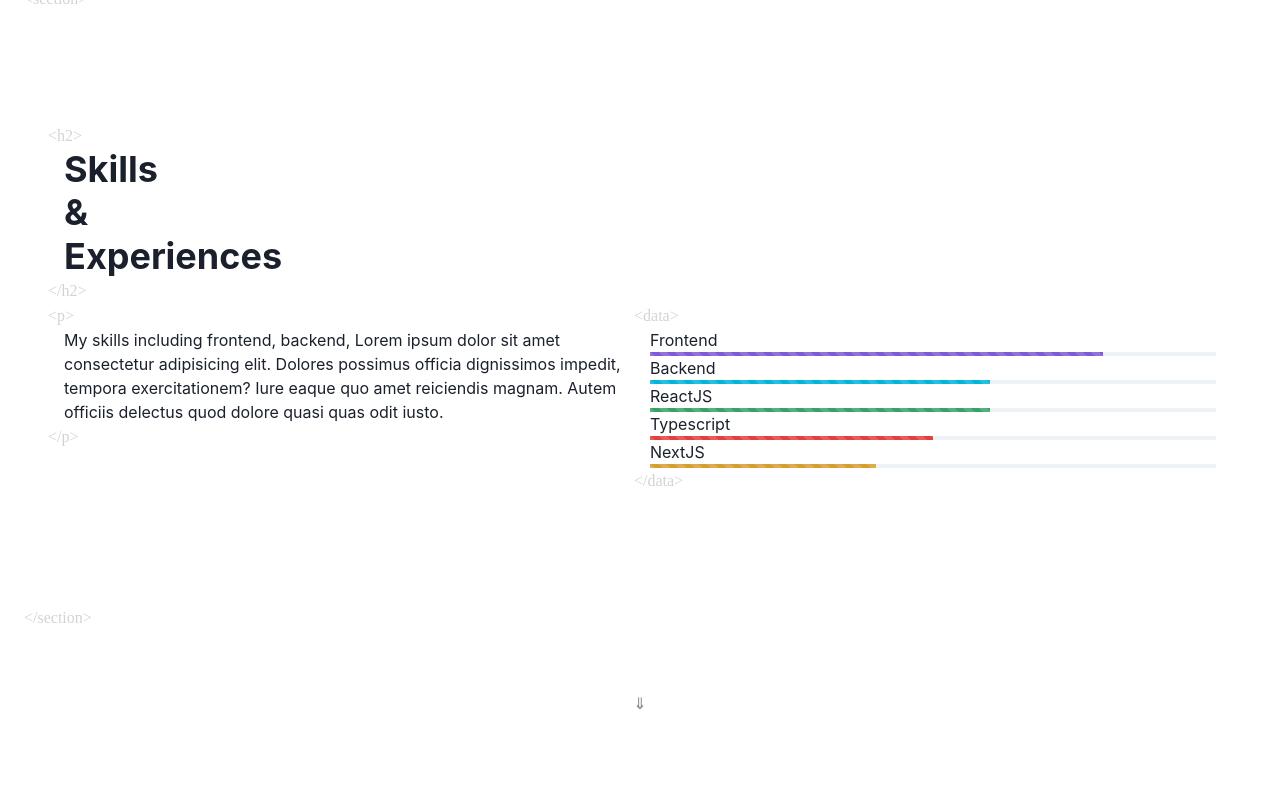
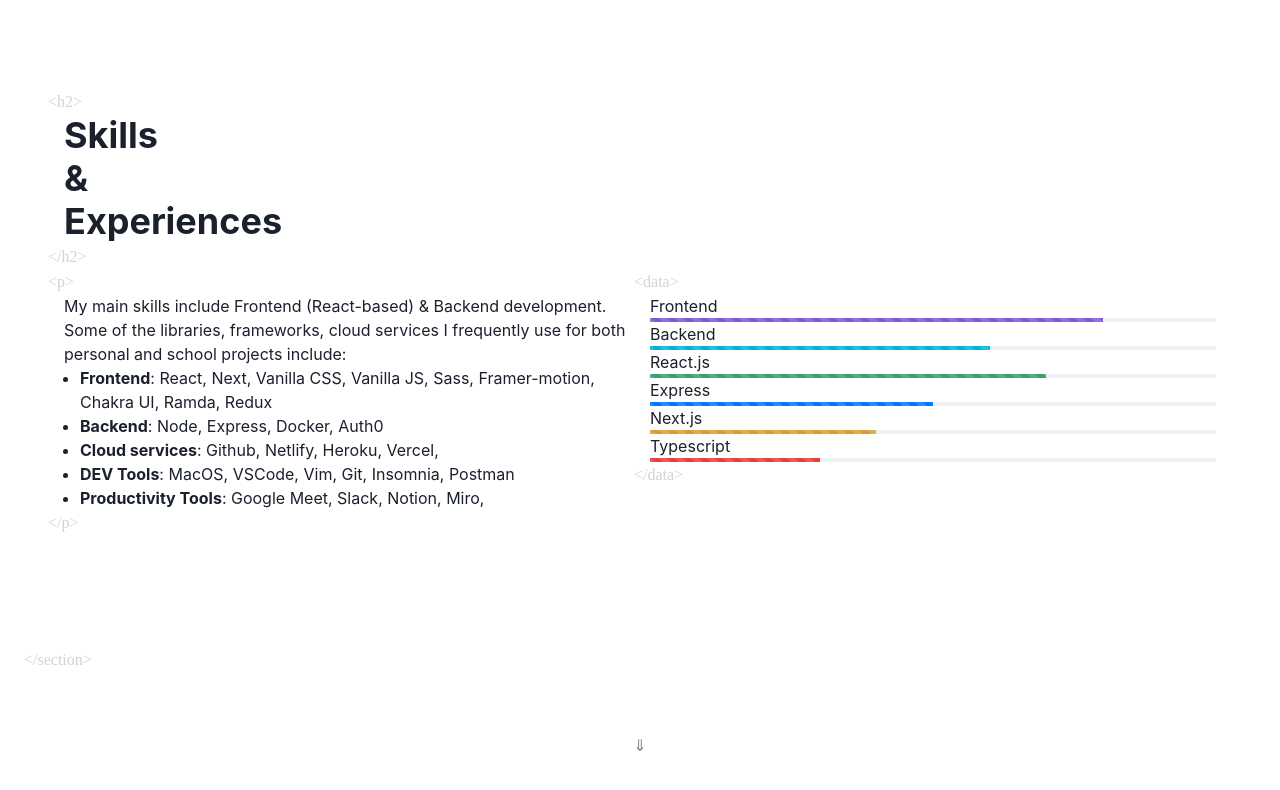
Before and after one commit to shawnsudev/ShawnSu-Portfolio, a Next.js app: page /skills in a window 1280 px wide. Shown: the top 790 px of the page. Built offline with nearby package versions, Linux system fonts and the light colour scheme; a web font is replaced by a local one.

Commit message:
add: content to skills page

```diff
--- a/components/Card.tsx
+++ b/components/Card.tsx
@@ -64,7 +64,7 @@ const Card = ({ card, w }: CardProps) => {
           <VStack spacing="1rem" textAlign="left" align="left">
             <Text>{card.description}</Text>
             <Box>
-              Stack:{" "}
+              Tech stack:{" "}
               <HStack spacing=".3rem" wrap="wrap">
                 {card.stacks.map((stack) => (
                   <Tag bg="lime">{stack}</Tag>
--- a/components/Navbar.tsx
+++ b/components/Navbar.tsx
@@ -10,7 +10,7 @@ const Navbar: NextPage = () => {
         <Logo />
         <VStack divider={<StackDivider />} spacing={4} width="100%">
           <Text></Text>
-          <NextLink href="/#landing" passHref>
+          <NextLink href="/" passHref>
             <Link color="teal.400">Home</Link>
           </NextLink>
           <NextLink href="/#about" passHref>
--- a/pages/about.tsx
+++ b/pages/about.tsx
@@ -14,7 +14,7 @@ import styles from "../styles/Home.module.css";
 const About: NextPage = () => {
   const ref = useRef(null);
   const isInView = useInView(ref, { amount: 0.3 });
-  const pageTitle = ["About me", "Page"];
+  const pageTitle = ["Me,", "Myself & I"];
 
   return (
     <Box id="about" className={styles.main}>
@@ -29,7 +29,7 @@ const About: NextPage = () => {
               <DecorativeTag content="p">
                 <FadeInItem>
                   <Text as="p">
-                    I had been a business/English tutor for international
+                    I had been a Business/English tutor for international
                     tertiary students since 2013 until the Pandemic, during
                     which I retrained to be a Frontend Web Developer. I have a
                     passion for learning new technologies and applying them to
--- a/pages/landing.tsx
+++ b/pages/landing.tsx
@@ -90,7 +90,7 @@ const Landing: NextPage = () => {
           <DecorativeTag content="p">
             <FadeInItem>
               <Text as="p" color="slate" size="2xl">
-                New Front-end / React.JS Developer
+                New Frontend / React.JS Developer
               </Text>
             </FadeInItem>
           </DecorativeTag>
--- a/pages/projects.tsx
+++ b/pages/projects.tsx
@@ -20,7 +20,7 @@ const Projects: NextPage = () => {
 
   return (
     <Box id="projects" className={styles.main}>
-      <DecorativeTag content="section" hExpand="2.5rem" vExpand="7rem">
+      <DecorativeTag content="section" hExpand="2.5rem" vExpand="0rem">
         <Box>
           <DecorativeTag content="h2">
             <PageTitle ref={ref} pageTitle={pageTitle} isInView={isInView} />
--- a/pages/skills.tsx
+++ b/pages/skills.tsx
@@ -4,9 +4,11 @@ import {
   // forwardRef,
   Grid,
   GridItem,
+  ListItem,
   Progress,
   SimpleGrid,
   Text,
+  UnorderedList,
 } from "@chakra-ui/react";
 import { motion, useInView } from "framer-motion";
 import { NextPage } from "next";
@@ -19,67 +21,16 @@ import DecorativeTag from "../components/DecorativeTag";
 import { FadeInContainer, FadeInItem } from "../components/FadeInTransition";
 
 const Skills: NextPage = (props) => {
-  // const [pageTitle, setPageTitle] = useState("Skills & Experience".split(""));
   const [skills, setSkills] = useState([
     { name: "Frontend", value: 80, colorScheme: "purple" },
     { name: "Backend", value: 60, colorScheme: "cyan" },
-    { name: "ReactJS", value: 60, colorScheme: "green" },
-    { name: "Typescript", value: 50, colorScheme: "red" },
-    { name: "NextJS", value: 40, colorScheme: "yellow" },
+    { name: "React.js", value: 70, colorScheme: "green" },
+    { name: "Express", value: 50, colorScheme: "messenger" },
+    { name: "Next.js", value: 40, colorScheme: "yellow" },
+    { name: "Typescript", value: 30, colorScheme: "red" },
   ]);
   const ref = useRef(null);
   const isInView = useInView(ref, { amount: 0.3 });
-
-  const container = {
-    hidden: { y: 100, opacity: 0 },
-    show: {
-      y: isInView ? 0 : 100,
-      opacity: isInView ? 1 : 0,
-      transition: isInView
-        ? {
-            delayChildren: 1,
-            staggerChildren: 0.3,
-          }
-        : {},
-    },
-  };
-  const item = {
-    hidden: { y: 100, opacity: 0 },
-    show: {
-      y: isInView ? 0 : 100,
-      opacity: isInView ? 1 : 0,
-      transition: { ease: "easeOut", duration: 1 },
-    },
-  };
-
-  // const ref = useRef(null);
-  // const isInView = useInView(ref, { amount: 0.3 });
-  const rubberbandContainer = {
-    hidden: { opacity: 0 },
-    show: {
-      opacity: isInView ? 1 : 0,
-      transition: isInView
-        ? {
-            delayChildren: 1,
-            staggerChildren: 0.08,
-          }
-        : {},
-    },
-  };
-  const rubberbandItem = {
-    hidden: { opacity: 0 },
-    show: {
-      opacity: isInView ? 1 : 0,
-      // scale: isInView ? 1 : 1.2,
-      scale: isInView ? 1 : 1.2,
-      display: "inline-block",
-      transition: {
-        type: "spring",
-        damping: 5,
-        stiffness: 600,
-      },
-    },
-  };
 
   return (
     <Box id="skills" className={styles.main}>
@@ -99,11 +50,30 @@ const Skills: NextPage = (props) => {
               <DecorativeTag content="p">
                 <FadeInItem>
                   <Text>
-                    My skills including frontend, backend, Lorem ipsum dolor sit
-                    amet consectetur adipisicing elit. Dolores possimus officia
-                    dignissimos impedit, tempora exercitationem? Iure eaque quo
-                    amet reiciendis magnam. Autem officiis delectus quod dolore
-                    quasi quas odit iusto.
+                    My main skills include Frontend (React-based) & Backend
+                    development. Some of the libraries, frameworks, cloud
+                    services I frequently use for both personal and school
+                    projects include:
+                    <UnorderedList>
+                      <ListItem>
+                        <Text as="b">Frontend</Text>: React, Next, Vanilla CSS, Vanilla JS, Sass,
+                        Framer-motion, Chakra UI, Ramda, Redux
+                      </ListItem>
+                      <ListItem>
+                        <Text as="b">Backend</Text>: Node, Express, Docker,
+                        Auth0
+                      </ListItem>
+                      <ListItem>
+                        <Text as="b">Cloud services</Text>: Github, Netlify,
+                        Heroku, Vercel,
+                      </ListItem>
+                      <ListItem>
+                        <Text as="b">DEV Tools</Text>: MacOS, VSCode, Vim, Git, Insomnia, Postman
+                      </ListItem>
+                      <ListItem>
+                        <Text as="b">Productivity Tools</Text>: Google Meet, Slack, Notion, Miro,
+                      </ListItem>
+                    </UnorderedList>
                   </Text>
                 </FadeInItem>
               </DecorativeTag>
```
